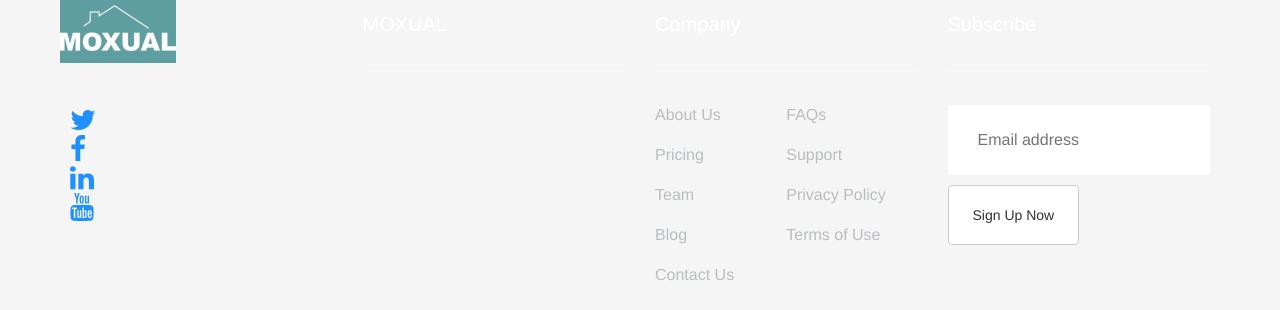
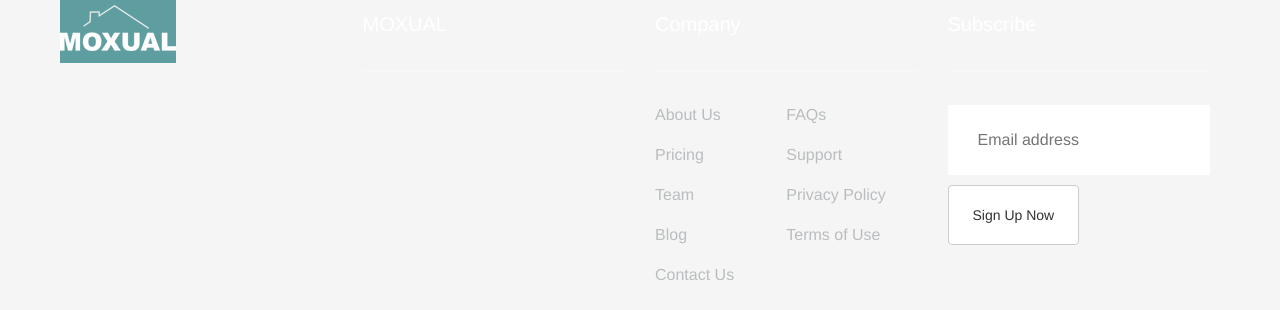
Before and after one commit to izafar22/izafar22.github.io, a Jekyll site: the page built from index.html, in a window 1280 px wide. Shown: the part 4863-5173 px from the top of the page. Built offline with Jekyll 4.4.1, drawn with Linux system fonts in a browser that asks for light colours.

Commit message:
new changes product addition

```diff
--- a/_includes/footer.html
+++ b/_includes/footer.html
@@ -14,11 +14,11 @@
 
                               </a>
                     <div class="">
-                        <ul class="social_link">
+                        <!-- <ul class="social_link">
                             {% for item in site.data.footerNavigation %}
                             <li><a href="{{ item.link }}"><i class="{{ item.class }}"></i></a></li>
                             {% endfor %}
-                        </ul>
+                        </ul> -->
 
                         </div>
 
```
